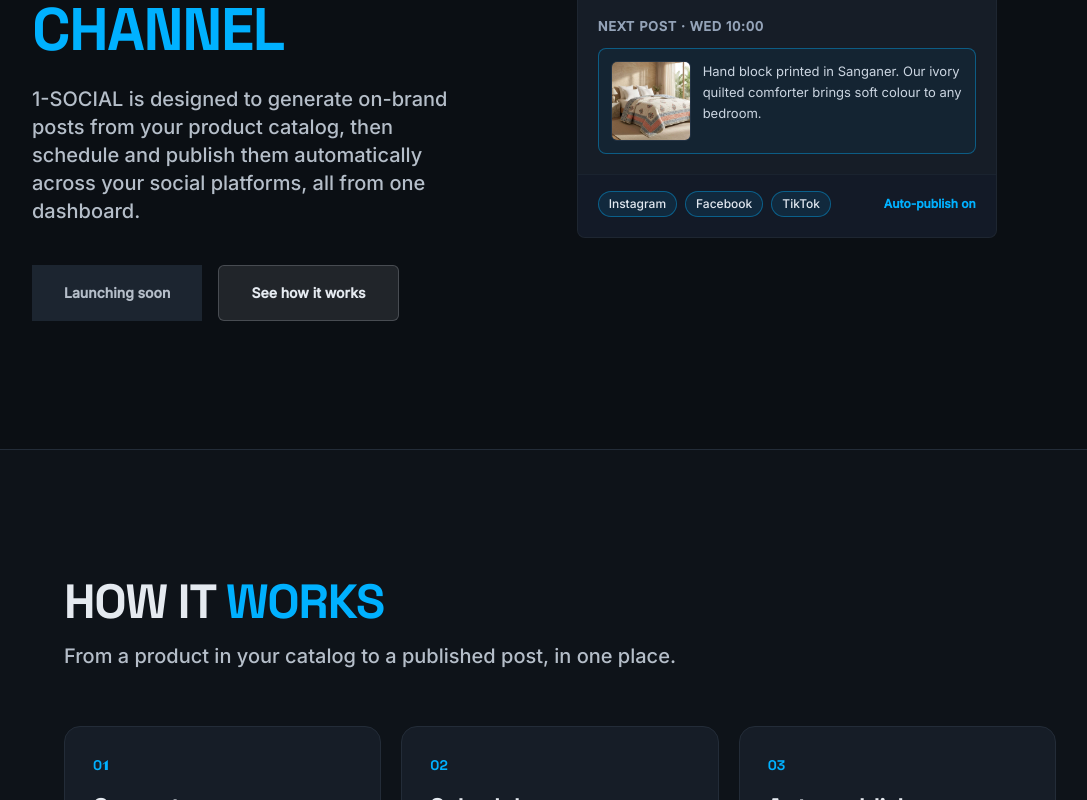
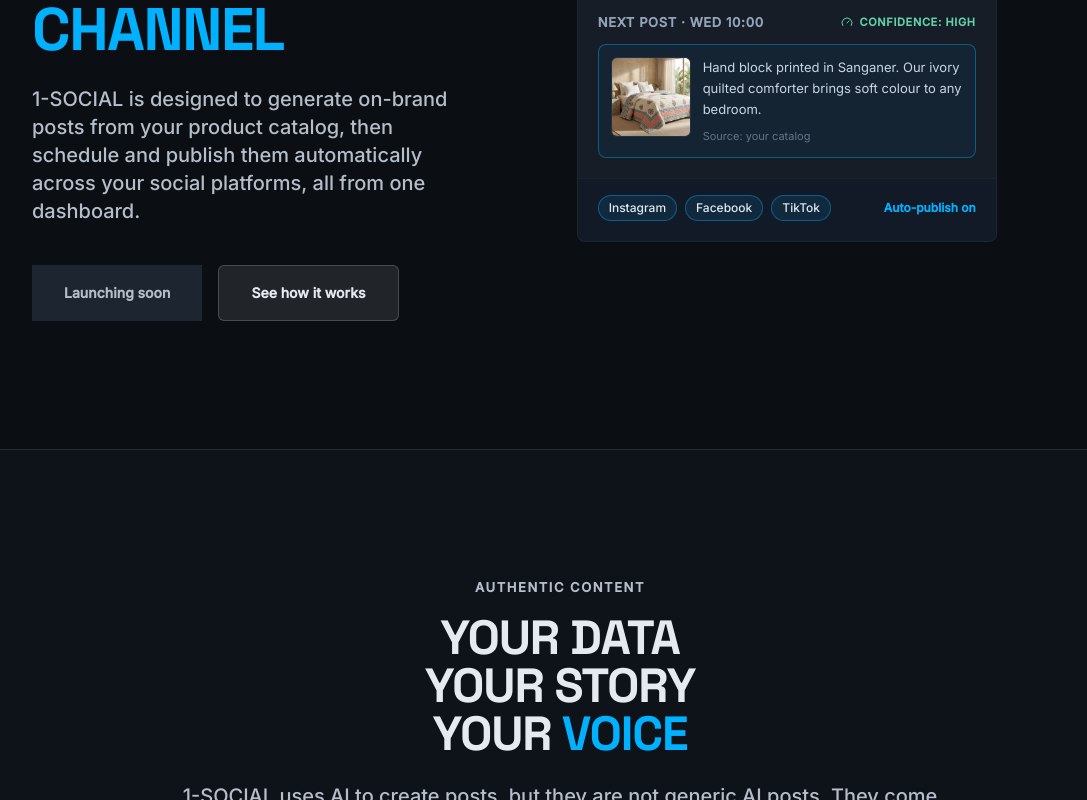
Before and after one commit to shailpoonia/1-globe-next, a Next.js app: page /apps/1-social in a window 1280 px wide. Shown: the part 520-1320 px from the top of the page, without its empty margins (80-1167 px from the left). Built offline with nearby package versions, Linux system fonts and the light colour scheme.

Commit message:
1-SOCIAL: authentic content section with confidence levels
Co-Authored-By: Claude Opus 5.5 <noreply@anthropic.com>
Claude-Session: https://claude.ai/code/session_01KSFYk5MT1Bqrc69AhoFdrP

```diff
--- a/src/app/apps/1-social/page.tsx
+++ b/src/app/apps/1-social/page.tsx
@@ -1,5 +1,5 @@
 import { Metadata } from 'next'
-import { LayoutDashboard, Sparkles, CalendarDays, Send } from 'lucide-react'
+import { LayoutDashboard, Sparkles, CalendarDays, Send, Fingerprint, Database, Gauge, Megaphone } from 'lucide-react'
 import { buildMetadata } from '@/lib/seo'
 import { ENTITY_PRODUCTS } from '@/lib/entities'
 import { CtaBand } from '@/components/shared/CtaBand'
@@ -27,6 +27,10 @@ const faqs = [
   {
     q: 'Do I have to write the posts myself?',
     a: 'No. 1-SOCIAL generates posts and captions from your products. You can review and edit them before they are scheduled.',
+  },
+  {
+    q: 'Is this just AI-generated content?',
+    a: 'AI does the writing, but the substance comes from you: your products, your data and your story. Each post shows a confidence level for how well it is backed by your own data, so what you publish is authentic rather than generic.',
   },
   {
     q: 'Which platforms will 1-SOCIAL support?',
@@ -67,7 +71,22 @@ export default function SocialAppPage() {
         heroMoment={<SocialHeroCard />}
       />
 
+      <AppFeatureCards
+        id="authentic"
+        eyebrow="Authentic content"
+        background="bg-secondary/20"
+        headline={<>Your data{' '}<br />Your story{' '}<br />Your <span className="text-primary">voice</span></>}
+        subhead="1-SOCIAL uses AI to create posts, but they are not generic AI posts. They come from your own products, your own data and your own story, so what you share sounds like you and stays true to what you sell."
+        features={[
+          { icon: Fingerprint, title: 'Authentic by design', body: 'Every post is built from your catalog and your brand story, not from recycled templates or whatever is trending.' },
+          { icon: Database, title: 'Clean, consistent facts', body: 'Product names and details come straight from your catalog, so every post matches your listings on every platform.' },
+          { icon: Gauge, title: 'A confidence level for every post', body: 'Each post shows how well it is backed by your own data, so you know what to check before it is scheduled.' },
+          { icon: Megaphone, title: 'One voice everywhere', body: 'The same story on every platform, so your followers recognise your brand and trust what they see.' },
+        ]}
+      />
+
       <AppSteps
+        background="bg-background"
         headline={<>How it <span className="text-primary">works</span></>}
         lead="From a product in your catalog to a published post, in one place."
         steps={[
@@ -80,6 +99,7 @@ export default function SocialAppPage() {
       <AppFeatureCards
         headline={<>Consistent on <span className="text-primary">every platform</span></>}
         subhead="What 1-SOCIAL is designed to do."
+        background="bg-secondary/20"
         features={[
           { icon: Sparkles, title: 'Content from your catalog', body: 'Posts and captions are generated from your own products and brand story, not generic templates, so what you share is authentic and matches what you sell.' },
           { icon: CalendarDays, title: 'Scheduling calendar', body: 'See your week at a glance and plan posts ahead instead of posting day by day.' },
--- a/src/components/feature-page/SocialHeroCard.tsx
+++ b/src/components/feature-page/SocialHeroCard.tsx
@@ -1,6 +1,6 @@
 import React from 'react'
 import Image from 'next/image'
-import { CalendarDays, CheckCircle2, Clock } from 'lucide-react'
+import { CalendarDays, CheckCircle2, Clock, Gauge } from 'lucide-react'
 
 // Static illustration for the 1-SOCIAL page: one dashboard with a week of posts across channels.
 const week = [
@@ -52,14 +52,20 @@ export const SocialHeroCard: React.FC = () => (
 
     {/* Next post */}
     <div className="px-5 pb-5 flex flex-col gap-3">
-      <div className="text-[13px] font-bold uppercase tracking-wider text-slate-400">Next post · Wed 10:00</div>
+      <div className="text-[13px] font-bold uppercase tracking-wider text-slate-400 flex items-center justify-between gap-3">
+        <span>Next post · Wed 10:00</span>
+        <span className="flex items-center gap-1.5 text-[11px] text-success"><Gauge className="w-3 h-3" aria-hidden="true" /> Confidence: high</span>
+      </div>
       <div className="border border-primary/40 bg-primary/5 rounded-[var(--radius)] p-3 flex gap-3">
         <div className="relative w-20 h-20 rounded-md overflow-hidden shrink-0 border border-slate-700/50">
           <Image src="/demo-product.jpg" alt="" fill sizes="80px" className="object-cover" />
         </div>
-        <p className="m-0 text-[13px] leading-relaxed text-slate-300">
-          Hand block printed in Sanganer. Our ivory quilted comforter brings soft colour to any bedroom.
-        </p>
+        <div className="flex flex-col gap-2">
+          <p className="m-0 text-[13px] leading-relaxed text-slate-300">
+            Hand block printed in Sanganer. Our ivory quilted comforter brings soft colour to any bedroom.
+          </p>
+          <span className="text-[11px] text-slate-500">Source: your catalog</span>
+        </div>
       </div>
     </div>
 
```
